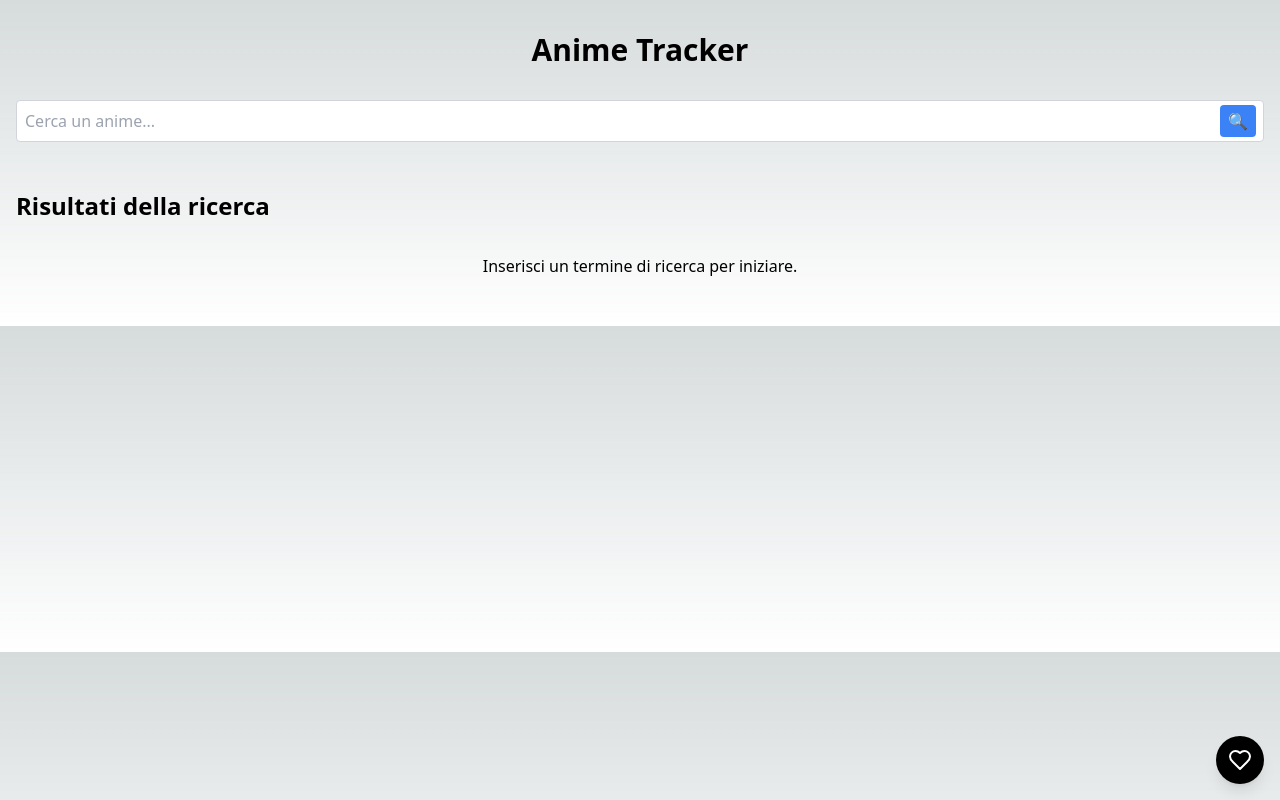
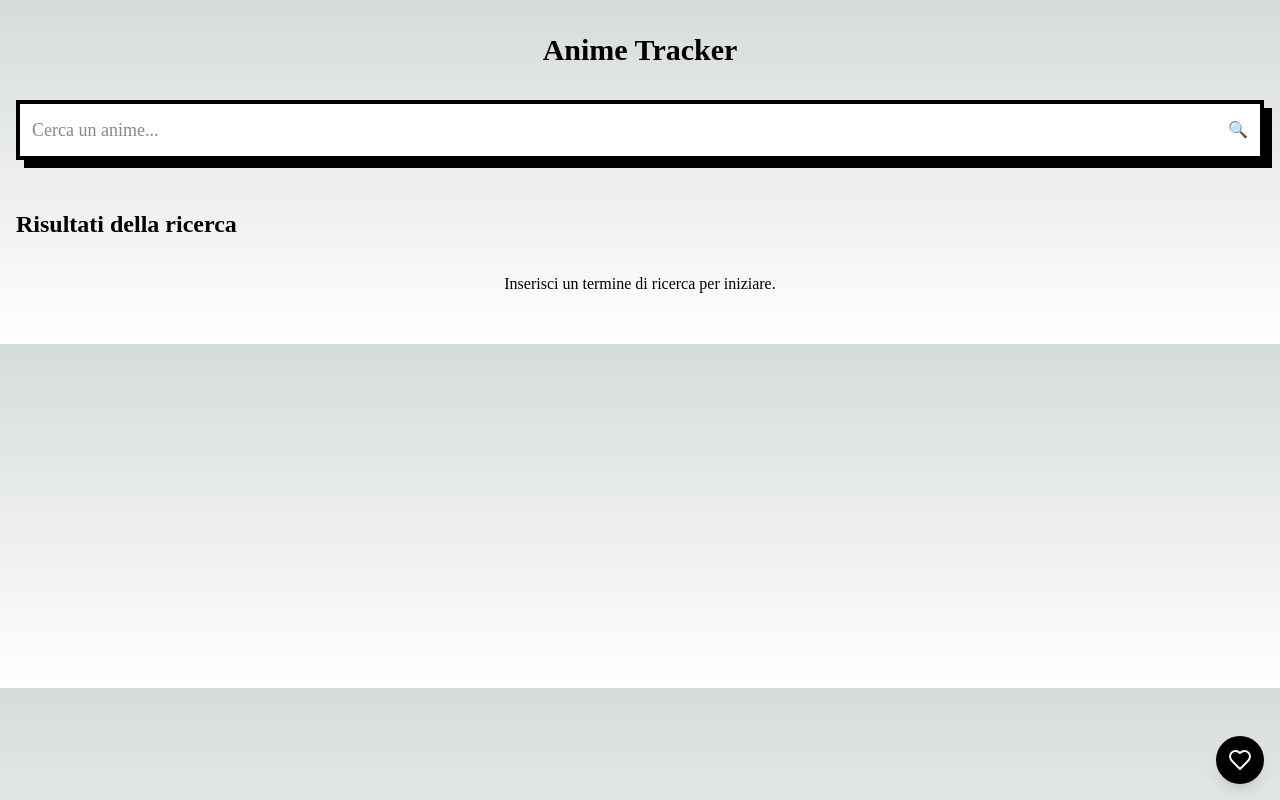
Before and after one commit to Nefas666/animeTracker, a Next.js app: page / in a window 1280 px wide. Built offline with nearby package versions, Linux system fonts and the light colour scheme.

Commit message:
feat(components): :lipstick: upd style in Search input component

```diff
--- a/src/app/components/Search.tsx
+++ b/src/app/components/Search.tsx
@@ -26,7 +26,7 @@ export default function Search() {
         value={query}
         onChange={(e) => setQuery(e.target.value)}
         placeholder="Cerca un anime..."
-        className="w-full p-2 pr-10 border border-gray-300 rounded"
+        className="input"
       />
       {query && (
         <button
@@ -37,7 +37,7 @@ export default function Search() {
           ✕
         </button>
       )}
-      <button type="submit" className="absolute right-2 top-1/2 transform -translate-y-1/2 px-2 py-1 bg-blue-500 text-white rounded hover:bg-blue-600">
+      <button type="submit" className="absolute right-2 top-1/2 transform -translate-y-1/2 px-2 py-1 bg-black- text-white hover:bg-slate-600">
         🔍
       </button>
     </form>
--- a/src/app/globals.css
+++ b/src/app/globals.css
@@ -7,6 +7,26 @@
   --background-start-rgb: 214, 219, 220;
   --background-end-rgb: 255, 255, 255;
 }
+
+.shizuru-regular {
+    font-family: "Shizuru", system-ui;
+    font-weight: 400;
+    font-style: normal;
+  }
+
+  * {
+    font-family: "Lexend", serif;
+    font-optical-sizing: auto;
+    font-weight:wght;
+    font-style: normal;
+  }
+
+  @supports (font-variation-settings: "wght" 450) {
+    * {
+      font-family: "Lexend";
+      font-weight: 450;
+    }
+  }
 
 body {
   color: rgb(var(--foreground-rgb));
@@ -82,12 +102,211 @@ body {
 .swiper-button-next,
 .swiper-button-prev {
   color: #000000 !important;
+  border-radius: 0%;
+  visibility: hidden;
 }
 
-.swiper-pagination-bullet-active {
-  background-color: #000000 !important;
-}
+.swiper-pagination-bullet {
+    width: 20px;
+    height: 20px;
+    text-align: center;
+    line-height: 20px;
+    font-size: 12px;
+    color: #000;
+    opacity: 1;
+    background: rgba(0, 0, 0, 0.2);
+  }
 
+  .swiper-pagination-bullet-active {
+    color: #fff;
+    background: #007aff;
+  }
+
+/*
 .swiper-slide {
   height: auto !important;
+} */
+
+.swiper-wrapper{
+    width:100vw!important;
+    height:100vh!important;
 }
+.swiper {
+    width: 100%;
+    height: 100%;
+  }
+
+
+
+  .swiper-slide img {
+    display: block;
+    width: 100%;
+    height: 100%;
+    object-fit: cover;
+  }
+
+.input {
+    width: 100%;
+
+    height: 60px;
+    padding: 12px;
+    font-size: 18px;
+    color: #000;
+    background-color: #fff;
+    border: 4px solid #000;
+    border-radius: 0;
+    outline: none;
+    transition: all 0.3s ease;
+    box-shadow: 8px 8px 0 #000;
+  }
+
+  .input::placeholder {
+    color: #888;
+  }
+
+  .input:hover {
+    transform: translate(-4px, -4px);
+    box-shadow: 12px 12px 0 #000;
+  }
+
+  .input:focus {
+    background-color: #000;
+    color: #fff;
+    border-color: #ffffff;
+  }
+
+  .input:focus::placeholder {
+    color: #fff;
+  }
+
+  @keyframes typing {
+    from {
+      width: 0;
+    }
+    to {
+      width: 100%;
+    }
+  }
+
+  @keyframes blink {
+    50% {
+      border-color: transparent;
+    }
+  }
+
+  .input:focus::after {
+    content: "|";
+    position: absolute;
+    right: 10px;
+    animation: blink 0.7s step-end infinite;
+  }
+
+  .input:valid {
+    animation: typing 2s steps(30, end);
+  }
+  .input-container {
+    position: relative;
+    width: 100%;
+    max-width: 270px;
+  }
+
+  .input {
+    width: 100%;
+    height: 60px;
+    padding: 12px;
+    font-size: 18px;
+    color: #000;
+    background-color: #fff;
+    border: 4px solid #000;
+    border-radius: 0;
+    outline: none;
+    transition: all 0.3s ease;
+    box-shadow: 8px 8px 0 #000;
+  }
+
+  .input::placeholder {
+    color: #888;
+  }
+
+  .input:hover {
+    transform: translate(-4px, -4px);
+    box-shadow: 12px 12px 0 #000;
+  }
+
+  .input:focus {
+    background-color: #010101;
+    color: #fff;
+    border-color: #d6d9dd;
+  }
+
+  .input:focus::placeholder {
+    color: #fff;
+  }
+
+
+  @keyframes glitch {
+    0% {
+      transform: none;
+      opacity: 1;
+    }
+    7% {
+      transform: skew(-0.5deg, -0.9deg);
+      opacity: 0.75;
+    }
+    10% {
+      transform: none;
+      opacity: 1;
+    }
+    27% {
+      transform: none;
+      opacity: 1;
+    }
+    30% {
+      transform: skew(0.8deg, -0.1deg);
+      opacity: 0.75;
+    }
+    35% {
+      transform: none;
+      opacity: 1;
+    }
+    52% {
+      transform: none;
+      opacity: 1;
+    }
+    55% {
+      transform: skew(-1deg, 0.2deg);
+      opacity: 0.75;
+    }
+    50% {
+      transform: none;
+      opacity: 1;
+    }
+    72% {
+      transform: none;
+      opacity: 1;
+    }
+    75% {
+      transform: skew(0.4deg, 1deg);
+      opacity: 0.75;
+    }
+    80% {
+      transform: none;
+      opacity: 1;
+    }
+    100% {
+      transform: none;
+      opacity: 1;
+    }
+  }
+
+
+
+  .input:focus + .input-container::after {
+    color: #fff;
+  }
+
+  .input:not(:placeholder-shown) {
+    font-weight: bold;
+    letter-spacing: 1px;
+    text-shadow: 0px 0px 0 #000;
+  }
```
